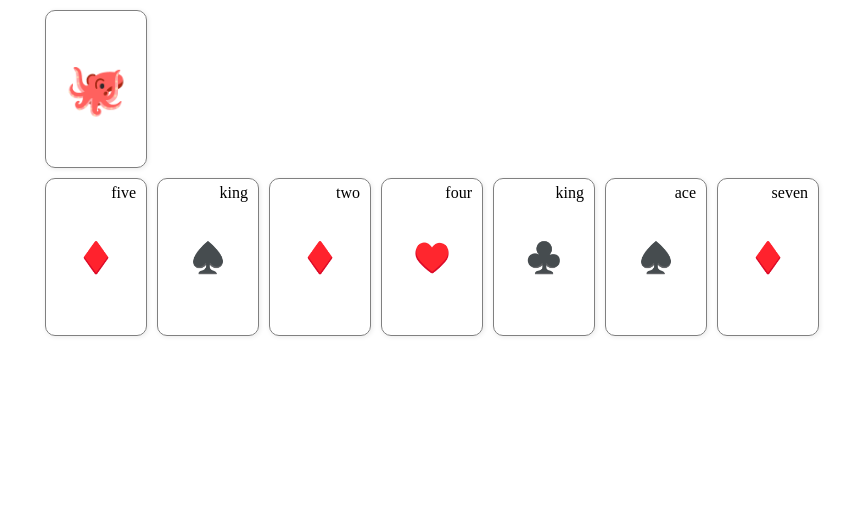
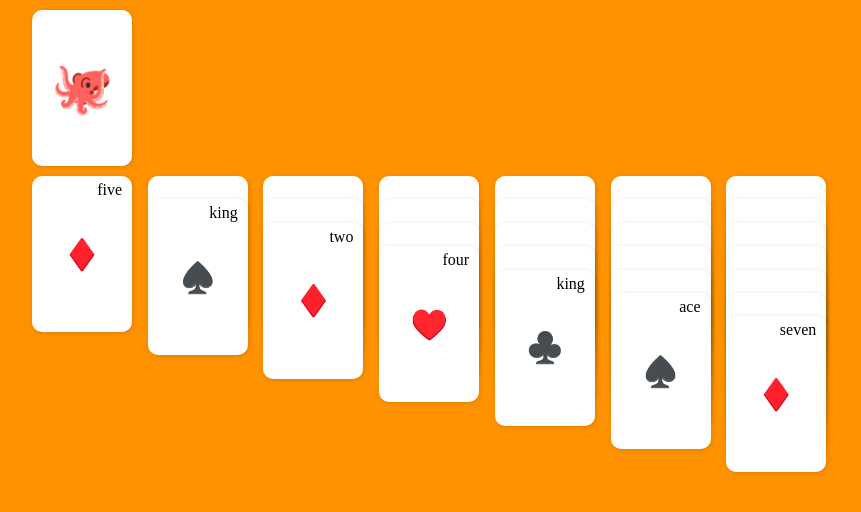
Before and after one commit to gnarlygnoes/patience, a React app: page / in a window 1280 px wide. Shown: the top 512 px of the page, without its empty margins (208-1069 px from the left). Built offline with nearby package versions, Linux system fonts and the light colour scheme.

Commit message:
Draw expanded piles.

```diff
--- a/public/style.css
+++ b/public/style.css
@@ -1,4 +1,5 @@
 body {
+  background: #ff9200;
   --cardWidth: 100px;
   --cardHeight: calc(var(--cardWidth) * 1.56);
 }
--- a/src/game-area/card/card.css
+++ b/src/game-area/card/card.css
@@ -2,11 +2,11 @@
   position: relative;
   width: var(--cardWidth);
   height: var(--cardHeight);
+  background: white;
 
   display: flex;
   align-items: center;
   justify-content: center;
-  border: 1px solid gray;
   border-radius: 10px;
-  box-shadow: 1px 1px 5px rgba(0, 0, 0, 0.09);
+  box-shadow: 1px 1px 5px rgba(0, 0, 0, 0.13);
 }
--- a/src/game-area/card/card.tsx
+++ b/src/game-area/card/card.tsx
@@ -1,30 +1,39 @@
 import "./card.css";
 import * as React from "react";
-import { useState } from "react";
+import { CSSProperties, useState } from "react";
 import { Types } from "../../types/types";
 
-export function Card(props: { card: Types.Card }) {
+interface CardProps {
+  card: Types.Card;
+  style?: CSSProperties;
+}
+
+export function Card(props: CardProps) {
   const {
+    style = {},
     card: { rank, suit, facing },
   } = props;
 
   const [isFlipped, setIsFlipped] = useState(false);
 
   const handleClick = () => {
-    // console.log(suit, rank);
     setIsFlipped(!isFlipped);
   };
 
   if (facing === "down") {
     return (
-      <div className="Card" style={{ fontSize: 50 }} onClick={handleClick}>
+      <div
+        className="Card"
+        style={{ fontSize: 50, ...style }}
+        onClick={handleClick}
+      >
         🐙
       </div>
     );
   }
 
   return (
-    <div className="Card" onClick={handleClick}>
+    <div className="Card" onClick={handleClick} style={{ ...style }}>
       <div className="Card-rank">{rank}</div>
       <Suit suit={suit} />
     </div>
--- a/src/game-area/game-area.css
+++ b/src/game-area/game-area.css
@@ -10,9 +10,6 @@
 
   gap: 10px;
 
-  align-items: center;
-  justify-content: center;
-
   display: grid;
   grid-template-columns: auto auto auto auto auto auto auto;
 }
--- a/src/game-area/pile/pile.css
+++ b/src/game-area/pile/pile.css
@@ -1,2 +1,4 @@
 .Pile {
+  position: relative;
+  width: var(--cardWidth);
 }
--- a/src/game-area/pile/pile.tsx
+++ b/src/game-area/pile/pile.tsx
@@ -2,17 +2,36 @@ import "./pile.css";
 import { Types } from "../../types/types";
 import * as React from "react";
 import { Card } from "../card/card";
+import { cardHeight } from "../../store";
 
 interface PileProps {
   pile: Types.Card[];
 }
 
+const pileCardShift = cardHeight * 0.15;
+
 export function Pile(props: PileProps) {
   const { pile } = props;
 
   return (
-    <div className="Pile">
-      <Card card={pile.at(-1)!} />
+    <div
+      className="Pile"
+      style={{ height: cardHeight + pile.length * pileCardShift }}
+    >
+      {pile.map((card, index) => {
+        console.log();
+        return (
+          <Card
+            key={index}
+            card={card}
+            style={{
+              position: "absolute",
+              left: 0,
+              top: index * pileCardShift,
+            }}
+          />
+        );
+      })}
     </div>
   );
 }
--- a/src/index.tsx
+++ b/src/index.tsx
@@ -2,19 +2,21 @@ import * as React from "react";
 import { useState } from "react";
 import { createRoot } from "react-dom/client";
 import { observer } from "mobx-react-lite";
-import { Store } from "./store";
+import { cardHeight, cardWidth, Store } from "./store";
 import { GameArea } from "./game-area/game-area";
 
 const App = observer(() => {
   const [store] = useState(() => new Store());
 
   return (
-    <div>
+    <div
+      style={{
+        // @ts-ignore
+        "--cardWidth": cardWidth + "px",
+        "--cardHeight": cardHeight + "px",
+      }}
+    >
       <GameArea store={store} />
-
-      {/*{store.cards.map((card) => (*/}
-      {/*  <Card key={card.rank + card.suit.name} card={card} />*/}
-      {/*))}*/}
     </div>
   );
 });
--- a/src/store.ts
+++ b/src/store.ts
@@ -2,6 +2,9 @@ import { action, observable } from "mobx";
 import { getCards, shuffleCards } from "./card-data";
 import { Types } from "./types/types";
 import Card = Types.Card;
+
+export const cardWidth = 100;
+export const cardHeight = 156;
 
 type Piles = [Card[], Card[], Card[], Card[], Card[], Card[], Card[]];
 
--- a/webpack.config.ts
+++ b/webpack.config.ts
@@ -14,6 +14,7 @@ const config: Configuration = {
     // Add `.ts` and `.tsx` as a resolvable extension.
     extensions: [".ts", ".tsx", ".js"],
   },
+  devtool: true ? "eval-cheap-module-source-map" : undefined,
   module: {
     rules: [
       // all files with a `.ts` or `.tsx` extension will be handled by `ts-loader`
```
